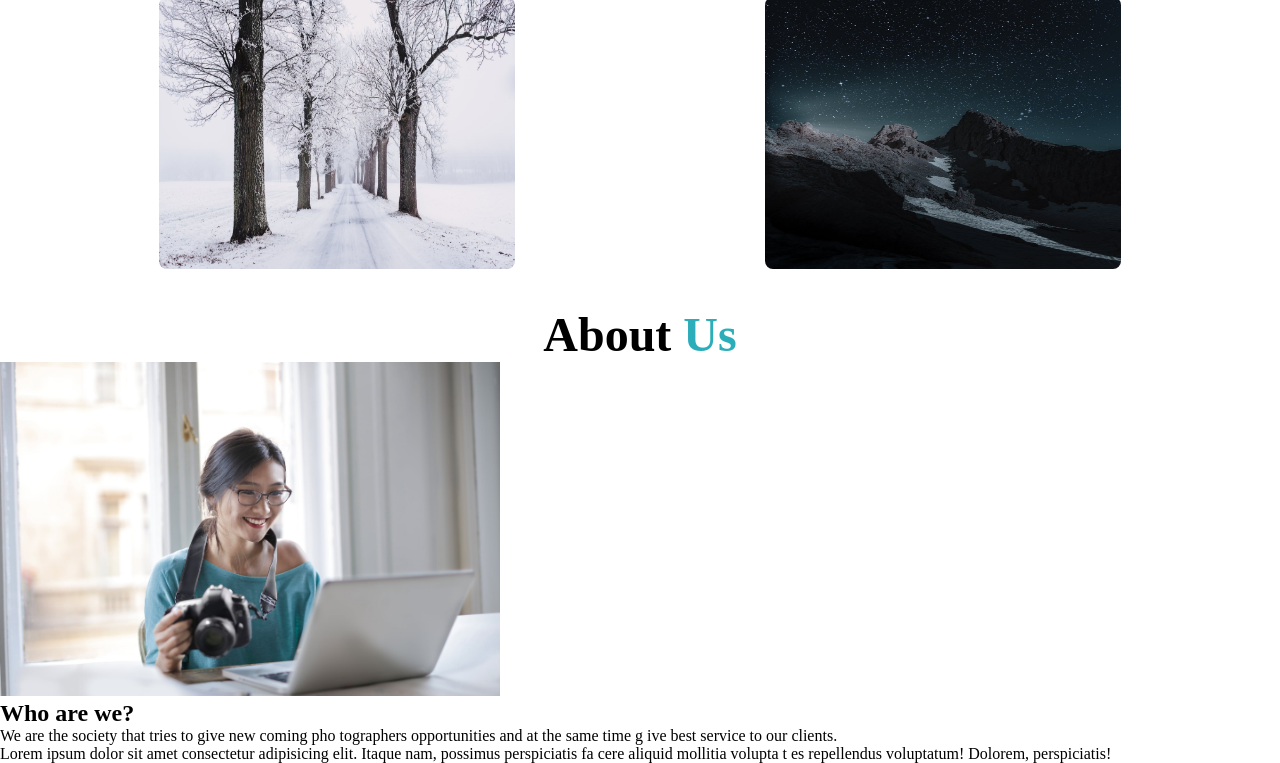
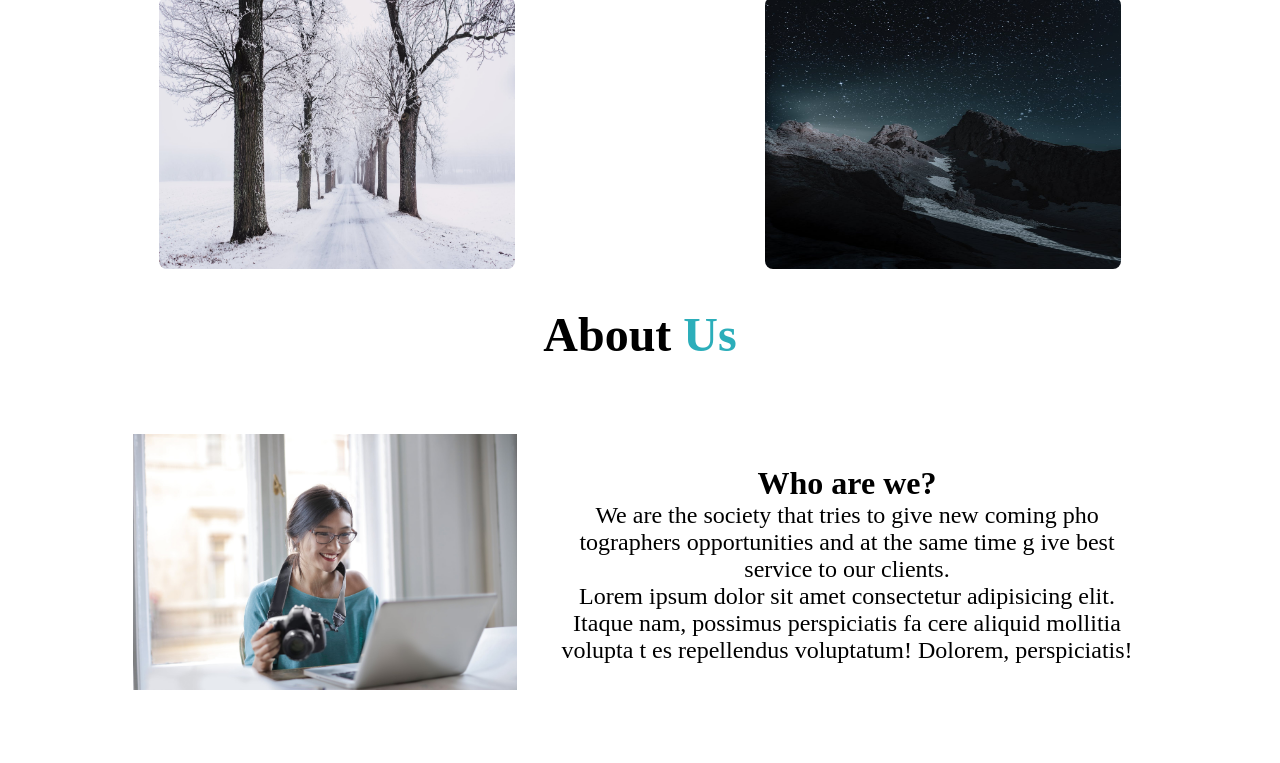
Before and after one commit to Sai-02/Photographer-hub, a plain HTML site: page index.html in a window 1280 px wide. Shown: the part 1275-2038 px from the top of the page. After the commit the page ends 1969 px from the top, so only its background shows below. Drawn offline with Linux system fonts and the light colour scheme.

Commit message:
Update styles.css

```diff
--- a/styles.css
+++ b/styles.css
@@ -188,10 +188,66 @@ Variables
 .about-heading h1 {
   text-align: center;
   font-size: 3em;
+  margin-bottom: 1.5em;
 }
 .about-heading span {
   color: var(--clr-primary-5);
 }
 .about-img {
-  width: 500px;
+  width: 80vw;
 }
+.about-img-container {
+  text-align: center;
+}
+.about-content {
+}
+.about-content h2 {
+  text-align: center;
+  font-size: 2em;
+}
+.about-content p {
+  text-align: center;
+  font-size: 1.5em;
+}
+.about-img-container {
+  position: relative;
+}
+@media screen and (min-width: 992px) {
+  .about-flex-container {
+    display: flex;
+    flex-direction: row;
+    justify-content: center;
+    overflow: hidden;
+  }
+  .about-img {
+    width: 30vw;
+    max-height: 500px;
+    margin-right: 30px;
+  }
+  .about-img,
+  .about-content {
+    flex: 0 0 calc(50% - 2rem);
+    margin-bottom: 0;
+    align-self: center;
+  }
+  .about-content {
+    max-width: 600px;
+  }
+}
+@media screen and (min-width: 1170px) {
+  .about-img::before {
+    content: "";
+    position: absolute;
+
+    width: 100%;
+    height: 100%;
+    border: 0.5rem solid var(--clr-primary-5);
+    box-sizing: border-box;
+    top: -1.5rem;
+    left: -1.5rem;
+    z-index: -1;
+  }
+  .about-img {
+    position: relative;
+  }
+}
```
